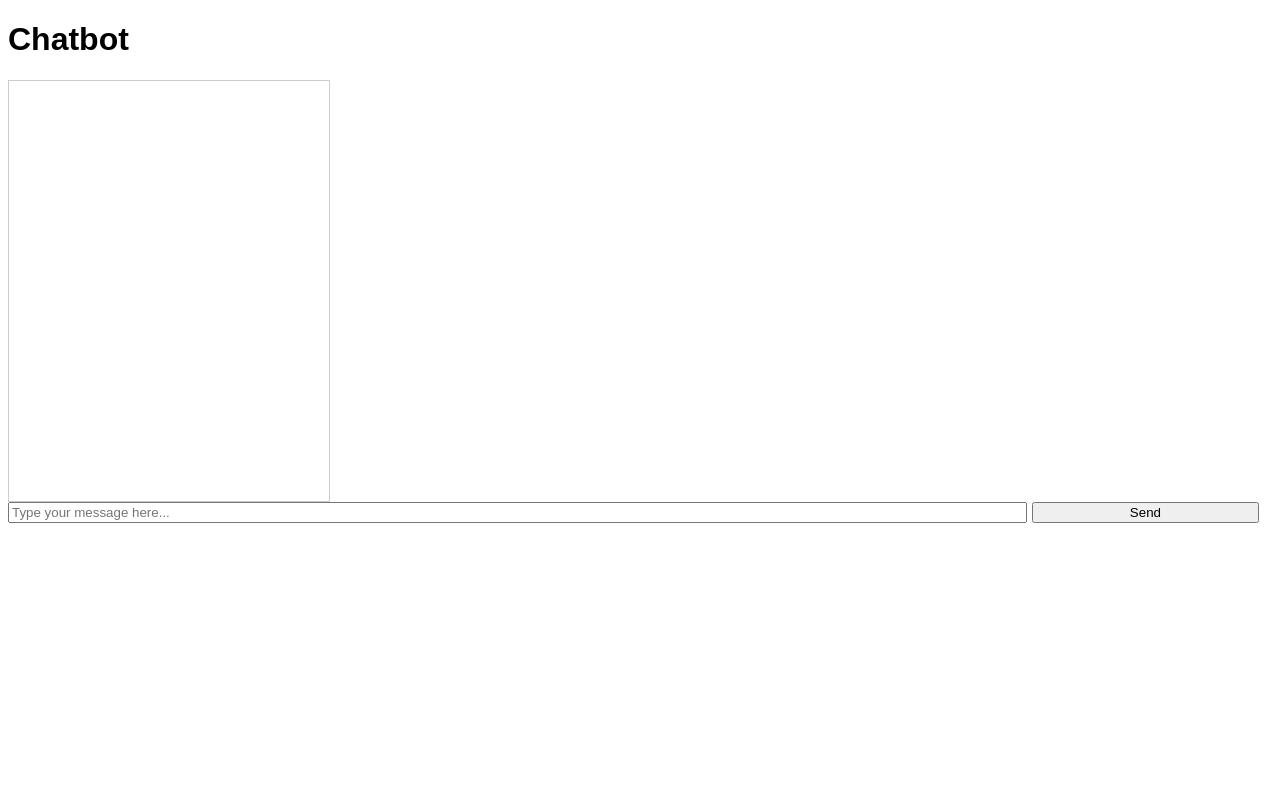
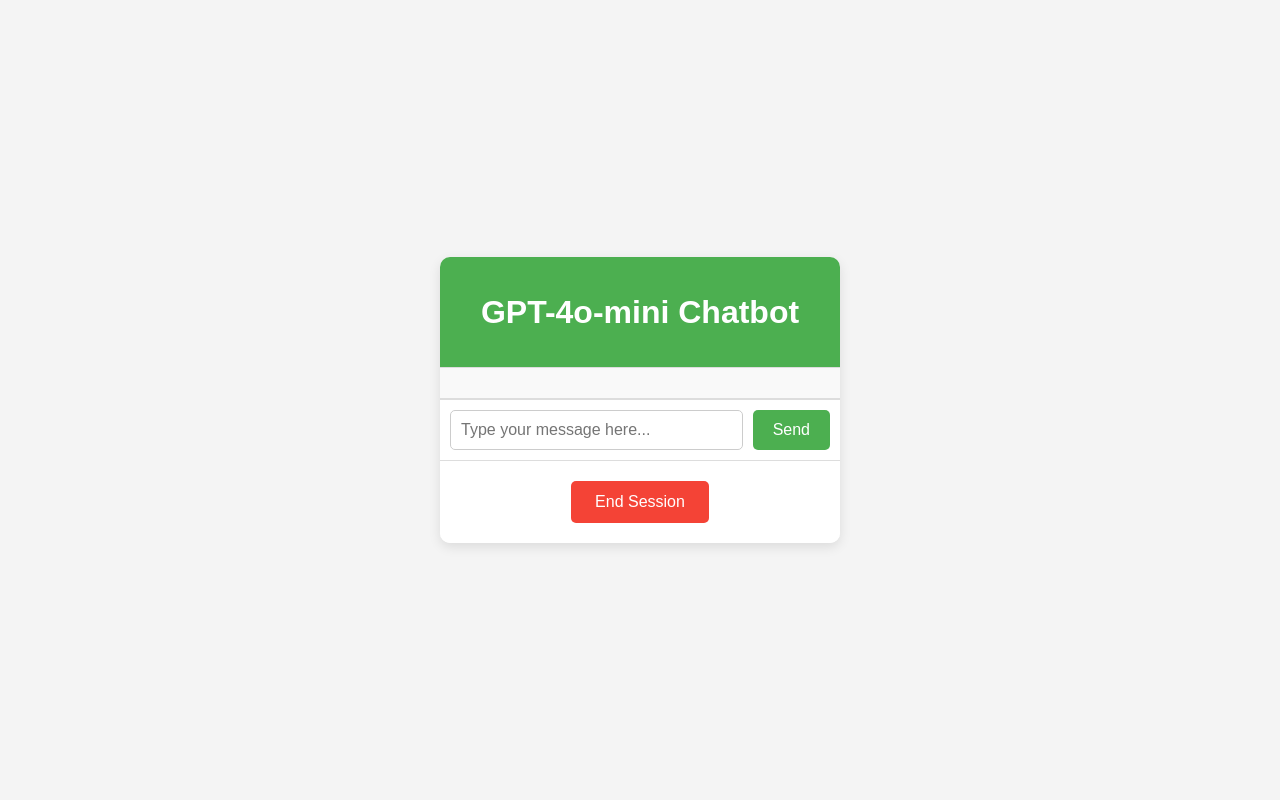
Before and after one commit to bensonbrandon/learnspanish, a Flask app: page / in a window 1280 px wide. Run offline with Flask 3, Linux system fonts and the light colour scheme.

Commit message:
web app is working.  i like the UI better and basic memory saving is working.

```diff
--- a/app.py
+++ b/app.py
@@ -2,6 +2,17 @@
 import json
 from openai import OpenAI
 from config import OPENAI_API
+from pydantic import BaseModel
+
+
+class LanguageSkillMemory(BaseModel):
+    short_description_of_language_level: str
+    summary_of_sessions: list[str]
+    vocabulary: list[str]
+    grammatical_accuracy_tense_syntax: list[str]
+    reading_comprehension: list[str]
+    writing_expression_and_clarity: list[str]
+    conversation_interaction_skills: list[str]
 
 app = Flask(__name__)
 
@@ -13,13 +24,16 @@
 
 @app.route('/chat', methods=['POST'])
 def chat():
+    # read in memory
+    with open('language_skill_memory.json', 'r') as f:
+        mem = json.dumps(json.load(f), indent=4)
+    # read chat file and update with most recent user message
 
-    # read chat file and update with most recent user message
     with open('current_chat.json', 'r') as f:
         messages = json.load(f)
     print(messages)
     if len(messages) == 0:
-        messages.append({"role": "system", "content": "You are a helpful assistant."})
+        messages.append({"role": "system", "content": f"You are a Spanish teacher for a student.  You are enthusiastic about getting the student to the next language level.  You interact with the student by speaking spanish (unless english is needed), and you evaluate the student using review and exams of grammar, vocabulary, reading, and writing.  Here is what we know about the student's history of learning and level in json format.  {mem}"})
     user_message = request.form['message']
     messages.append({"role": "user", "content": user_message})
 
@@ -32,5 +46,47 @@
 
     return jsonify({'response': bot_message})
 
+def update_memory():
+    with open('language_skill_memory.json', 'r') as f:
+        mem = json.dumps(json.load(f), indent=4)
+
+    with open('current_chat.json', 'r') as f:
+        currchat = json.dumps(json.load(f), indent=4)
+
+    messages = [{"role": "system", "content": "You are a Spanish teacher, and you are evaluating the performance of using a specified json format.  This format stores how well the student is performing across various language dimensions.  You will be given the stored performance, and your task is to update it.  Keep in mind that this performance evaluation is additive in nature.  So your preference is to not delete any information which is already present, unless it is necessary to edit something to reflect the student's new abilities."}]
+
+    prompt = f"""
+    The student just completed a session with the teacher which is captured in the following message format: the teacher is the 'assistant' and the student is the 'user'.
+    {currchat}
+
+    Please update the following json using the information present in this session.  Add to the list within the 'summary_of_sessions' to include a short summary of what the student accomplished in this session.  Include details such as what topics the student learned and the methods which were used to evaluate the student (e.g. review, grammar test, vocab exam).
+    Update the 'short_description_of_language_level' if and only if anything the student did during this session was worth updating it.
+
+    {mem}
+    """
+
+    messages.append({"role": "user", "content": prompt})
+    completion = client.beta.chat.completions.parse(model="gpt-4o-mini",  messages = messages, response_format=LanguageSkillMemory)
+    mem_updated = completion.choices[0].message.content
+    print("memory updated!", mem_updated)
+
+    with open('language_skill_memory.json', 'w') as f:
+        json.dump(json.loads(mem_updated), f, indent=4)
+    return
+
+@app.route('/end_session', methods=['POST'])
+def end_session():
+    print("entered the End_Session end point in python code!")
+
+    print("updating memory")
+    update_memory()
+    return jsonify({'message': 'Session ended and memory updated successfully!'})
+    # except Exception as e:
+    #     print('exception occured')
+    #     return jsonify({'message': f'Error ending session: {str(e)}'})
+
+
+
+
 if __name__ == '__main__':
     app.run(debug=True)
--- /dev/null
+++ b/static/styles.css
@@ -0,0 +1,96 @@
+body {
+    font-family: 'Arial', sans-serif;
+    background-color: #f4f4f4;
+    margin: 0;
+    padding: 0;
+    display: flex;
+    justify-content: center;
+    align-items: center;
+    height: 100vh;
+}
+
+.chat-container {
+    background-color: #fff;
+    border-radius: 10px;
+    box-shadow: 0px 4px 12px rgba(0, 0, 0, 0.1);
+    width: 400px;
+    display: flex;
+    flex-direction: column;
+    overflow: hidden;
+}
+
+.header {
+    background-color: #4CAF50;
+    color: white;
+    padding: 15px;
+    text-align: center;
+}
+
+.chatbox {
+    padding: 15px;
+    flex-grow: 1;
+    overflow-y: auto;
+    border-top: 1px solid #ddd;
+    border-bottom: 1px solid #ddd;
+    background-color: #f9f9f9;
+}
+
+.input-container {
+    display: flex;
+    border-top: 1px solid #ddd;
+    padding: 10px;
+    background-color: #fff;
+}
+
+#user-input {
+    width: 85%;
+    padding: 10px;
+    border: 1px solid #ccc;
+    border-radius: 5px;
+    margin-right: 10px;
+    outline: none;
+    font-size: 16px;
+}
+
+button {
+    background-color: #4CAF50;
+    color: white;
+    border: none;
+    padding: 10px 20px;
+    border-radius: 5px;
+    cursor: pointer;
+    font-size: 16px;
+}
+
+button:hover {
+    background-color: #45a049;
+}
+
+#end-session-btn {
+    margin: 10px auto;
+    background-color: #f44336;
+    padding: 12px 24px;
+    font-size: 16px;
+}
+
+#end-session-btn:hover {
+    background-color: #d32f2f;
+}
+
+.message {
+    margin: 10px 0;
+    padding: 10px;
+    border-radius: 10px;
+    max-width: 80%;
+}
+
+.user-message {
+    background-color: #e0f7fa;
+    text-align: left;
+    margin-left: auto;
+}
+
+.bot-message {
+    background-color: #f1f1f1;
+    text-align: left;
+}
--- a/templates/index.html
+++ b/templates/index.html
@@ -3,28 +3,40 @@
 <head>
     <meta charset="UTF-8">
     <meta name="viewport" content="width=device-width, initial-scale=1.0">
-    <title>Chatbot</title>
-    <style>
-        body { font-family: Arial, sans-serif; }
-        #chatbox { width: 300px; height: 400px; border: 1px solid #ccc; padding: 10px; overflow-y: scroll; }
-        #user-input { width: 80%; }
-        button { width: 18%; }
-    </style>
+    <title>Chatbot UI</title>
+    <link rel="stylesheet" href="{{ url_for('static', filename='styles.css') }}">
 </head>
 <body>
-    <h1>Chatbot</h1>
-    <div id="chatbox"></div>
-    <input type="text" id="user-input" placeholder="Type your message here..." />
-    <button id="send-button">Send</button>
+    <div class="chat-container">
+        <div class="header">
+            <h1>GPT-4o-mini Chatbot</h1>
+        </div>
+
+        <div id="chatbox" class="chatbox">
+            <!-- Chat messages will appear here -->
+        </div>
+
+        <div class="input-container">
+            <input type="text" id="user-input" placeholder="Type your message here..." />
+            <button id="send-button">Send</button>
+        </div>
+
+        <!-- End Session Button -->
+        <div class="input-container">
+            <button id="end-session-btn">End Session</button>
+        </div>
+    </div>
 
     <script>
         const chatbox = document.getElementById('chatbox');
         const userInput = document.getElementById('user-input');
         const sendButton = document.getElementById('send-button');
+        const endSessionButton = document.getElementById('end-session-btn');
 
         sendButton.onclick = function() {
             const message = userInput.value;
-            chatbox.innerHTML += `<div><strong>You:</strong> ${message}</div>`;
+            if (message.trim() === "") return;
+            chatbox.innerHTML += `<div class="message user-message"><strong>You:</strong> ${message}</div>`;
             userInput.value = '';
 
             fetch('/chat', {
@@ -36,8 +48,28 @@
             })
             .then(response => response.json())
             .then(data => {
-                chatbox.innerHTML += `<div><strong>Bot:</strong> ${data.response}</div>`;
+                chatbox.innerHTML += `<div class="message bot-message"><strong>Bot:</strong> ${data.response}</div>`;
                 chatbox.scrollTop = chatbox.scrollHeight; // Scroll to the bottom
+            });
+        };
+
+        userInput.addEventListener("keyup", function(event) {
+            if (event.key === "Enter") {
+                sendButton.click();
+            }
+        });
+
+        // End session and update memory
+        endSessionButton.onclick = function() {
+            fetch('/end_session', {
+                method: 'POST',
+                headers: {
+                    'Content-Type': 'application/x-www-form-urlencoded',
+                }
+            })
+            .then(response => response.json())
+            .then(data => {
+                alert("Session ended and memory updated.");
             });
         };
     </script>
```
Also changed, not shown: 1 other file.
